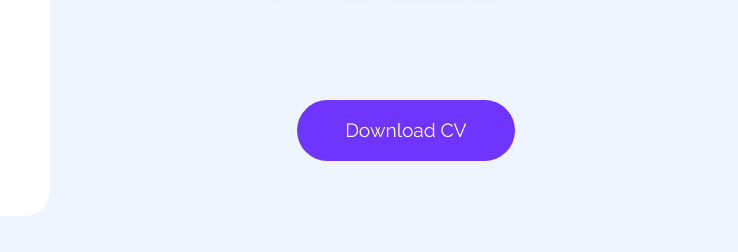
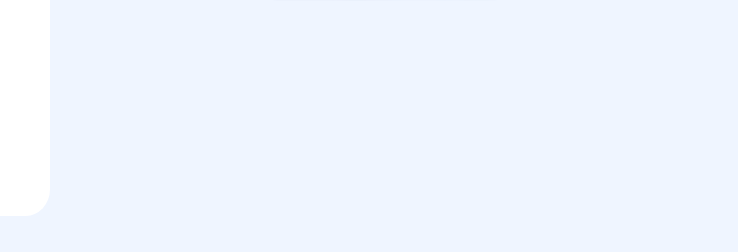
Before and after one commit to HARSH00991/Portfolio, a plain HTML site: page index.html in a window 1280 px wide. Shown: the part 1328-1580 px from the top of the page, 542-1280 px from the left. Drawn offline with nearby package versions, Linux system fonts and the light colour scheme.

Commit message:
Update index.html

```diff
--- a/index.html
+++ b/index.html
@@ -243,13 +243,7 @@
           <div class="col-10 col-md-5 skill-detail" data-aos="slide-right">
             <div class="heading mt-5 mt-md-3" style="text-align: center;">
                           <img src="vs.png" alt="web-dev" class="dev1" >
-              <button class="c-btn h-btn mt-3 py-3 px-5 rounded-pill">
-                  <a
-                      href="Entry Level Web Developer Resume.pdf"
-                      download="SampleCV"
-                      style="text-decoration: none; color: #fff;"
-                  >Download CV</a>
-              </button>
+
           </div>
           </div>
         <!-- </div> -->
```
